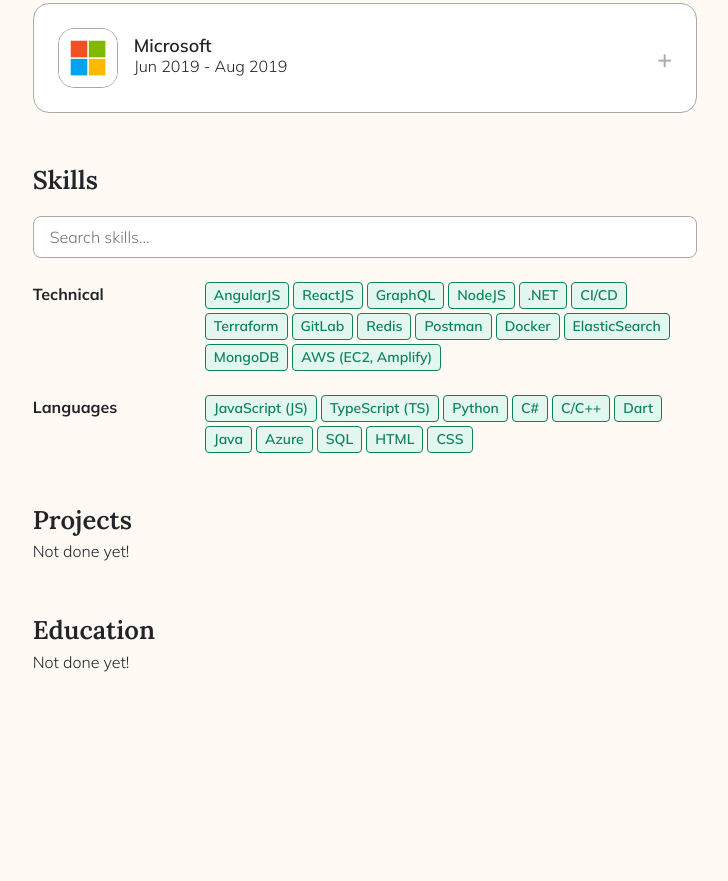
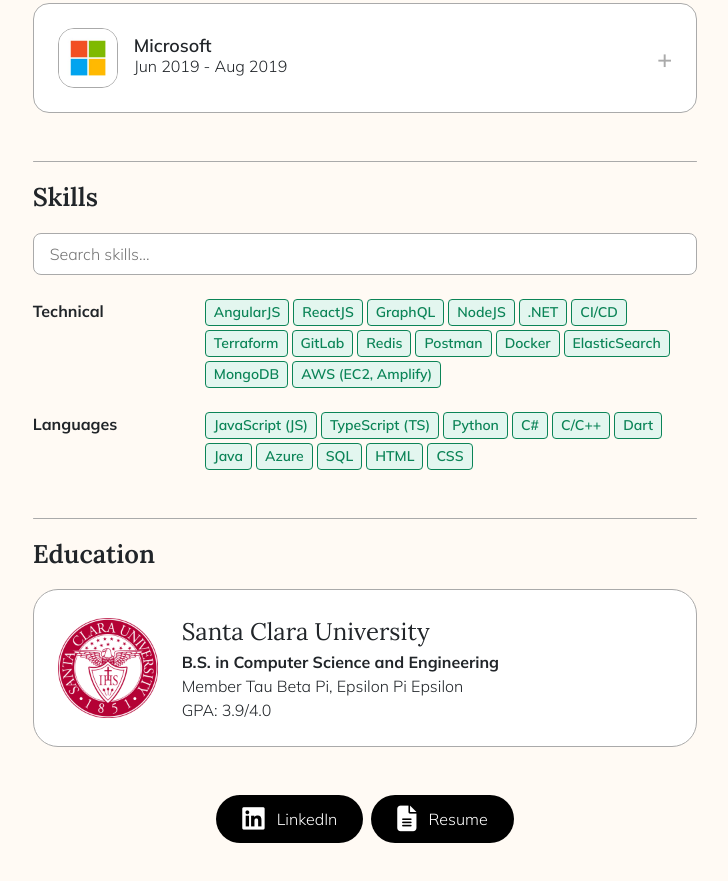
Before and after one commit to pboldyrev/personal, a React app in the folder personal/: page / in a window 1280 px wide. Shown: the part 603-1484 px from the top of the page, without its empty margins (275-1003 px from the left). Before the commit the page ends 1325 px from the top, so only its background shows below. Built offline with nearby package versions, Linux system fonts and the light colour scheme.

Commit message:
Updated education & ctas

```diff
--- a/personal/public/index.html
+++ b/personal/public/index.html
@@ -17,6 +17,10 @@
       href="https://fonts.googleapis.com/css2?family=Lora:ital,wght@0,400..700;1,400..700&family=Mulish:wght@200..1000&display=swap"
       rel="stylesheet"
     />
+    <script
+      src="https://kit.fontawesome.com/ff1399246c.js"
+      crossorigin="anonymous"
+    ></script>
 
     <title>Pavel Boldyrev: web resume</title>
   </head>
--- a/personal/src/components/App.js
+++ b/personal/src/components/App.js
@@ -4,8 +4,8 @@
 import Introduction from "./Introduction";
 import Experience from "./Experience";
 import Skills from "./Skills";
-import Projects from "./Projects";
 import Education from "./Education";
+import Footer from "./Footer";
 
 function App() {
   return (
@@ -14,8 +14,8 @@
         <Introduction />
         <Experience />
         <Skills />
-        <Projects />
         <Education />
+        <Footer />
       </div>
     </div>
   );
--- a/personal/src/components/Button.js
+++ b/personal/src/components/Button.js
@@ -1,6 +1,6 @@
 import "../styles/Button.css";
 
-function Button({ text, link = "#", type = "primary", onClick = () => {} }) {
+function Button({ text, icon = "", link = "#", type = "primary", onClick = () => {} }) {
   return (
     <a
       href={link}
@@ -9,6 +9,7 @@
       className={"app-btn app-btn-" + type}
       onClick={() => onClick()}
     >
+      {icon && <i className={icon}></i>}
       {text}
     </a>
   );
--- a/personal/src/components/Education.js
+++ b/personal/src/components/Education.js
@@ -1,12 +1,31 @@
 import "../styles/Education.css";
 import Heading from "./Heading.js";
 import { EDUCATION } from "../constants/strings.ts";
+import Line from "./Line.js";
+import SCU from "../resources/logos/SCU.png";
 
 function Education() {
   return (
     <div className="mt-5">
-      <Heading content={EDUCATION.TITLE} />
-      Not done yet!
+      <Line />
+
+      <div className="my-3">
+        <Heading content={EDUCATION.TITLE} />
+      </div>
+
+      <div className="education-wrapper g-0 p-4 d-flex align-items-center">
+        <img
+          src={SCU}
+          alt="Santa Clara University"
+          className="education-img"
+        />
+        <div className="d-flex flex-column ps-4">
+          <Heading content={EDUCATION.SCU_NAME} size="s" />
+          <p className="m-0"><b>B.S. in Computer Science and Engineering</b></p>
+          <p className="m-0">Member Tau Beta Pi, Epsilon Pi Epsilon</p>
+          <p className="m-0">GPA: 3.9/4.0</p>
+        </div>
+      </div>
     </div>
   );
 }
--- /dev/null
+++ b/personal/src/components/Footer.js
@@ -0,0 +1,23 @@
+import "../styles/Footer.css";
+import Button from "./Button";
+
+function Footer() {
+  return (
+    <div className="mt-3 mt-sm-4 mt-md-5 d-flex flex-row gap-2 justify-content-center">
+      <Button
+        type="primary"
+        icon="fa-brands fa-linkedin"
+        text={"LinkedIn"}
+        link="https://linkedin.com/in/paulboldyrev"
+      />
+      <Button
+        type="primary"
+        icon="fa-solid fa-file-lines"
+        text={"Resume"}
+        link="https://www.linkedin.com/in/paulboldyrev/overlay/1712003670048/single-media-viewer/?profileId=ACoAACgIKOgBO0hWfzxjPy8Mc77v737Wndm3Bwg"
+      />
+    </div>
+  );
+}
+
+export default Footer;
--- a/personal/src/components/Skills.js
+++ b/personal/src/components/Skills.js
@@ -6,6 +6,7 @@
 import { SKILL_LIST } from "../constants/data.ts";
 import { useEffect, useState } from "react";
 import TagList from "./TagList.js";
+import Line from "./Line.js";
 
 function Skills() {
   const [searchedSkill, setSearchedSkill] = useState("");
@@ -40,7 +41,8 @@
 
   return (
     <div className="mt-5">
-      <div className="mb-3">
+      <Line />
+      <div className="my-3">
         <Heading content={SKILLS.TITLE} />
       </div>
       <Input
--- a/personal/src/components/Tag.js
+++ b/personal/src/components/Tag.js
@@ -1,7 +1,12 @@
 import "../styles/Tag.css";
 
-function Tag({ text, type = "primary" }) {
-  return <span className={`tag tag-${type}`}>{text}</span>;
+function Tag({ text, yoe = "2 yrs", type = "primary" }) {
+  return (
+    <div className={`tag tag-${type}`}>
+      {text}
+      {/* <span class="tag-tooltip">Experience: {yoe}</span> */}
+    </div>
+  );
 }
 
 export default Tag;
--- a/personal/src/constants/data.ts
+++ b/personal/src/constants/data.ts
@@ -74,6 +74,7 @@
   {
     type: "Technical",
     title: "AngularJS",
+    yoe: 2,
   },
   {
     type: "Technical",
--- a/personal/src/constants/strings.ts
+++ b/personal/src/constants/strings.ts
@@ -25,4 +25,9 @@
 
 export const EDUCATION = {
   TITLE: "Education",
-}
+  SCU_NAME: "Santa Clara University"
+};
+
+export const LINKEDIN = {
+  TITLE: "My LinkedIn",
+};
--- a/personal/src/styles/Button.css
+++ b/personal/src/styles/Button.css
@@ -9,6 +9,9 @@
   min-width: fit-content;
   text-decoration: none;
   cursor: pointer;
+  display: flex;
+  align-items: center;
+  gap: 12px;
 }
 
 .app-btn:hover {
--- a/personal/src/styles/Education.css
+++ b/personal/src/styles/Education.css
@@ -0,0 +1,12 @@
+.education-img {
+  border-radius: 25px;
+  min-width: 50px;
+  width: min(max(20vw, 50px), 100px);
+  aspect-ratio: 1/1;
+}
+
+.education-wrapper {
+  border-radius: 25px;
+  background-color: #fff;
+  border: 1px solid #aaa;
+}
--- /dev/null
+++ b/personal/src/styles/Footer.css
@@ -0,0 +1,7 @@
+.footer-cta {
+  background-color: #0b8457;
+  color: #fff;
+  border: 1px solid #06472f;
+  border-radius: 6px;
+  line-height: 0px;
+}
--- a/personal/src/styles/Heading.css
+++ b/personal/src/styles/Heading.css
@@ -18,3 +18,12 @@
 .app-subheading-m {
   font-size: min(max(2vw, 18px), 24px);
 }
+
+.app-heading-s {
+  font-weight: 300;
+  font-size: min(max(2vw, 20px), 24px);
+}
+
+.app-subheading-s {
+  font-size: min(max(2vw, 18px), 24px);
+}
--- a/personal/src/styles/Tag.css
+++ b/personal/src/styles/Tag.css
@@ -6,10 +6,37 @@
   width: fit-content;
   display: flex;
   align-items: center;
+  cursor:default;
 }
 
 .tag:hover {
   scale: 1.01;
+}
+
+.tag-tooltip {
+  visibility: hidden;
+  width: 120px;
+  background-color: #555;
+  color: #fff;
+  text-align: center;
+  padding: 5px 0;
+  border-radius: 6px;
+
+  /* Position the tooltip text */
+  position: absolute;
+  z-index: 1;
+  bottom: 125%;
+  left: 50%;
+  margin-left: -60px;
+
+  /* Fade in tooltip */
+  opacity: 0;
+  transition: opacity 0.3s;
+}
+
+.tag:hover .tag-tooltip {
+  visibility: visible;
+  opacity: 1;
 }
 
 .tag-primary {
--- a/personal/src/styles/shared.css
+++ b/personal/src/styles/shared.css
@@ -18,3 +18,7 @@
 b {
   font-weight: 700;
 }
+
+i {
+  font-size: min(max(2vw, 20px), 30px);
+}
```
Also changed, not shown: personal/src/components/LinkedIn.js (added, +12 -0 lines), personal/src/resources/logos/SCU.png (added), personal/src/resources/scu.jpg (added), personal/src/styles/LinkedIn.css (added), 1 other file.
